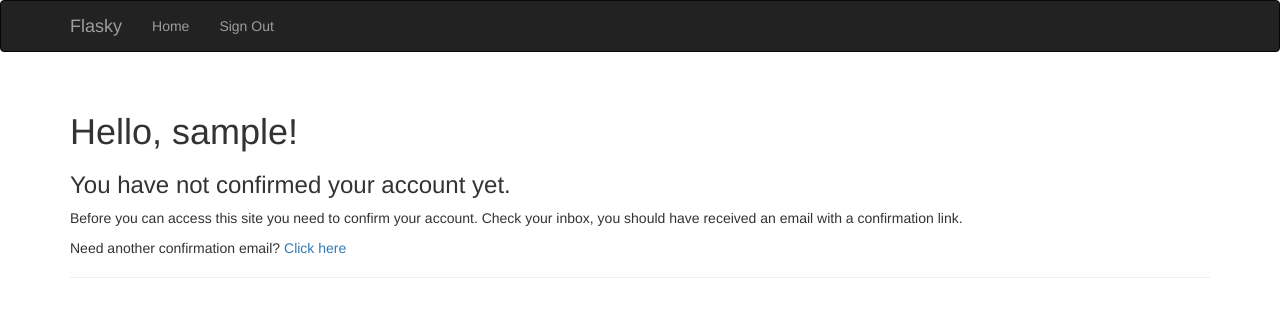
After one commit to ChaoPei/flasky, a Flask app: page /auth/unconfirmed in a window 1280 px wide. The commit adds this page. Shown: the top 317 px of the page. Run offline with Flask 2, Linux system fonts and the light colour scheme; the visitor is signed in with stand-in values (Sample User, id 1); data comes from the database, SQL or seed files in the repository; some libraries are stand-ins or nearby versions.

Commit message:
add email confirm

```diff
--- a/app/__init__.py
+++ b/app/__init__.py
@@ -43,7 +43,6 @@ def create_app(config_name):
     db.init_app(app)
     login_manager.init_app(app)
 
-
     # 导入注册主蓝本
     from .main import main as main_blueprint    # 只能在db初始化后导入, 不然构成循环依赖
     app.register_blueprint(main_blueprint)
--- a/app/auth/forms.py
+++ b/app/auth/forms.py
@@ -7,6 +7,7 @@
 
 from flask_wtf import Form
 from wtforms import StringField, PasswordField, BooleanField, SubmitField
+from wtforms import ValidationError
 from wtforms.validators import Required, Length, Email, Regexp, EqualTo
 from ..models import User
 
--- a/app/auth/views.py
+++ b/app/auth/views.py
@@ -14,6 +14,8 @@ from ..models import User
 from .forms import LoginForm, RegistrationForm
 from .. import db
 from ..email import send_email
+
+
 
 # 登录
 @auth.route('/login', methods=['GET', 'POST'])
@@ -47,6 +49,48 @@ def register():
         user = User(email=form.email.data, username=form.username.data,
                 password=form.password.data)
         db.session.add(user)
-        flash('Yon can now login.')
-        return redirect(url_for('auth.login'))
+        db.session.commit()
+        token = user.generate_confirmation_token()
+        send_email(user.email, 'Confirm your accout', 'auth/email/confirm', user=user, token=token);
+        flash('A confirm email has been sent to you by email')
+        return redirect(url_for('main.index'))
     return render_template('auth/register.html', form=form)
+
+
+# 确认用户账户
+@auth.route('/confirm/<token>')
+@login_required
+def confirm(token):
+    if current_user.confirmed:
+        return redirect(url_for('main.index'))
+    if current_user.confirm(token):
+        flash('Confirmed your account successfully, thanks!')
+    else:
+        flash('The confirmation link is invalid or has expired')
+    return redirect(url_for('main.index'))
+
+
+# 钩子程序, 限制未确认用户能够访问的权限
+@auth.before_app_request    # 针对全局程序请求
+def before_request():
+    # 用户已登录, 未激活, 访问非auth内的端点是不允许的
+    if current_user.is_authenticated and not current_user.confirmed and request.endpoint[:5] != 'auth.' and request.endpoint != 'static':
+        return redirect(url_for('auth.unconfirmed'))
+
+
+# 未确认页面
+@auth.route('/unconfirmed')
+def unconfirmed():
+    if current_user.is_anonymous or current_user.confirmed:
+        return redirect(url_for('main.index'))
+    return render_template('auth/unconfirmed.html')
+
+
+# 重新发送确认邮件
+@auth.route('/confirm')
+@login_required
+def resend_confirmation():
+    token = current_user.generate_confirmation_token()
+    send_email(current_user.email, 'Confirm you accout', 'auth/email/confirm', user=current_user, token=token)
+    flash('A new confirmation email has been sent to your by email.')
+    return redirect(url_for('main.index'))
--- a/app/models.py
+++ b/app/models.py
@@ -9,6 +9,11 @@ from . import db
 from . import login_manager
 from werkzeug.security import generate_password_hash, check_password_hash
 from flask_login import UserMixin
+
+from itsdangerous import TimedJSONWebSignatureSerializer as Serializer
+from flask import current_app
+from . import db
+
 
 # 角色
 class Role(db.Model):
@@ -30,6 +35,8 @@ class User(UserMixin, db.Model):    # UserMixin实现了Flask-Login要求必须
     username = db.Column(db.String(64), unique=True, index=True)
     role_id = db.Column(db.Integer, db.ForeignKey('roles.id'))
     password_hash = db.Column(db.String(128))   # 散列密码
+    confirmed = db.Column(db.Boolean, default=False) # 是否激活(邮件确认)
+
 
     def __repr__(self):
         return '<User %r>' % self.username
@@ -46,6 +53,26 @@ class User(UserMixin, db.Model):    # UserMixin实现了Flask-Login要求必须
     def verify_password(self, password):
         return check_password_hash(self.password_hash, password)
 
+    # 生成确认令牌
+    def generate_confirmation_token(self, expiration=3600):
+        s = Serializer(current_app.config['SECRET_KEY'], expiration)
+        return s.dumps({'confirm': self.id})
+
+    # 校验令牌
+    def confirm(self, token):
+        s = Serializer(current_app.config['SECRET_KEY'])
+        try:
+            data = s.loads(token)
+            print 'try: ', data
+        except:
+            print 'excepte'
+            return False
+        if data.get('confirm') != self.id:
+            return False
+        self.confirmed = True
+        db.session.add(self)
+        return True
+
 
 
 # 加载用户的回调函数
--- /dev/null
+++ b/app/templates/auth/unconfirmed.html
@@ -0,0 +1,20 @@
+{% extends "base.html" %}
+
+{% block title %}Flasky - Confirm your account{% endblock %}
+
+{% block page_content %}
+<div class="page-header">
+    <h1>
+        Hello, {{ current_user.username }}!
+    </h1>
+    <h3>You have not confirmed your account yet.</h3>
+    <p>
+        Before you can access this site you need to confirm your account.
+        Check your inbox, you should have received an email with a confirmation link.
+    </p>
+    <p>
+        Need another confirmation email?
+        <a href="{{ url_for('auth.resend_confirmation') }}">Click here</a>
+    </p>
+</div>
+{% endblock %}
```
Also changed, not shown: app/templates/auth/email/confirm.html (added, +8 -0 lines), app/templates/auth/email/confirm.txt (added, +13 -0 lines), app/templates/auth/login.html (+2 -5 lines).
